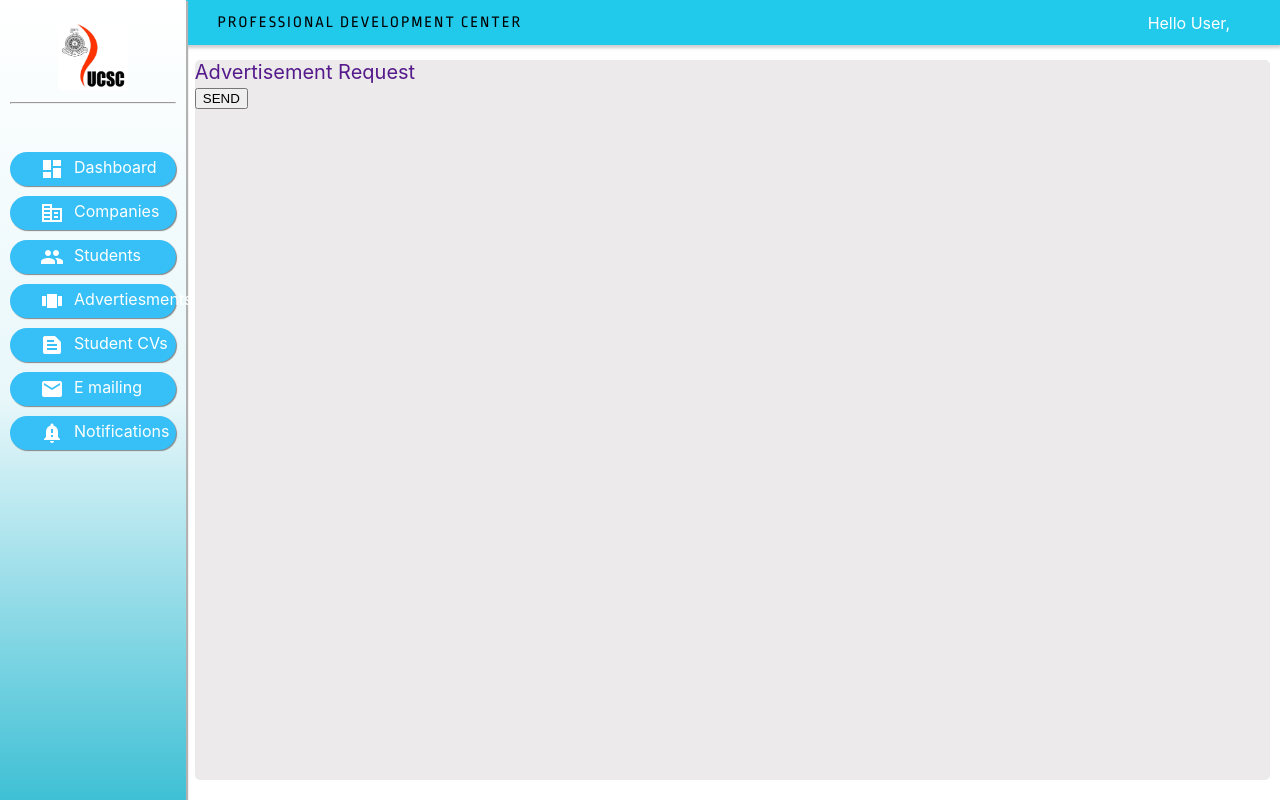
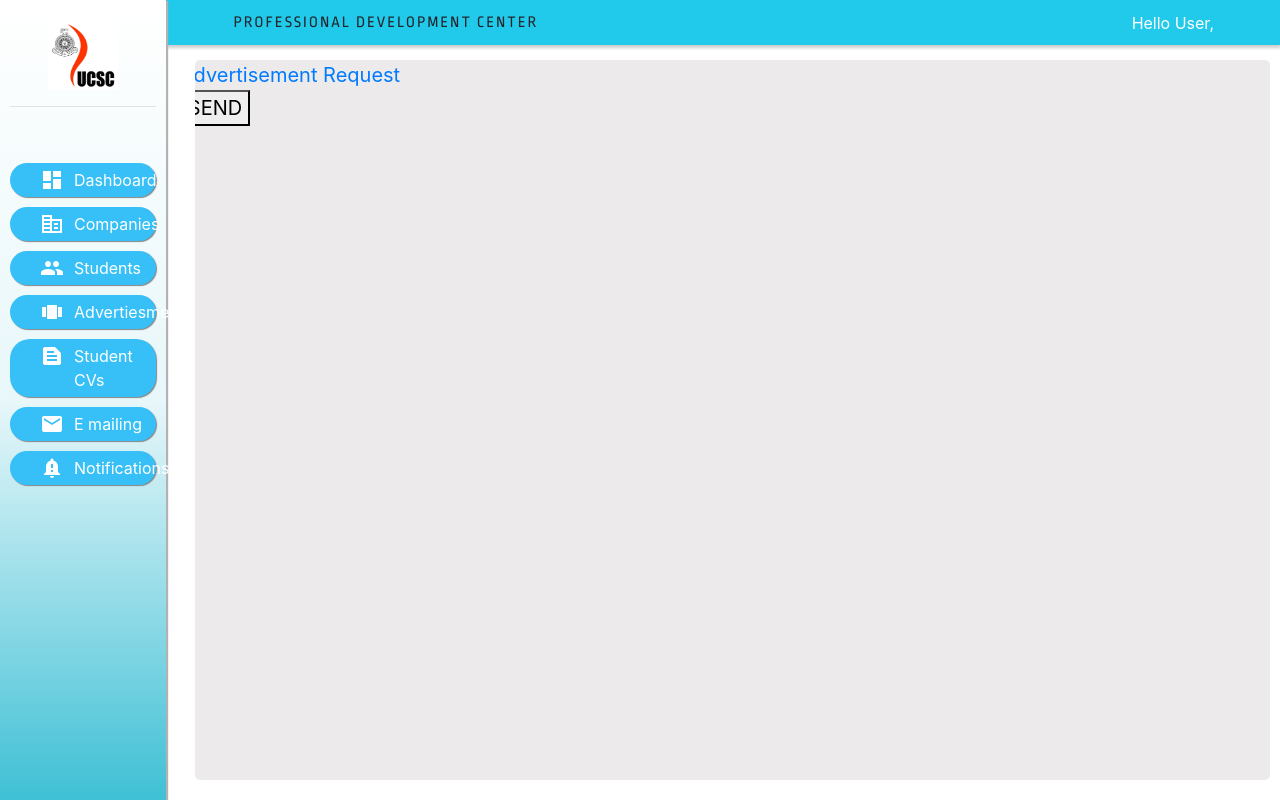
Before and after one commit to shelomi123/dashboard-portal, a React (Create React App) app: page /adverts in a window 1280 px wide. Built offline with nearby package versions, Linux system fonts and the light colour scheme.

Commit message:
bootstrap added

```diff
--- a/package.json
+++ b/package.json
@@ -6,6 +6,7 @@
     "@testing-library/jest-dom": "^4.2.4",
     "@testing-library/react": "^9.3.2",
     "@testing-library/user-event": "^7.1.2",
+    "bootstrap": "^4.5.0",
     "material-design-icons": "^3.0.1",
     "react": "^16.13.1",
     "react-dom": "^16.13.1",
--- a/src/content/adverts.js
+++ b/src/content/adverts.js
@@ -1,6 +1,6 @@
 import React from 'react';
 import '../App.css';
-
+import 'bootstrap/dist/css/bootstrap.css';
 import {Link} from 'react-router-dom';
 
 function Adverts(){
@@ -16,7 +16,7 @@ function Adverts(){
 
 
                <div className="row">
-                    <button /*onClick={this.gologin}*/ type="button" className="adreqSend_btn" style={{ align:'right' }}>
+                    <button /*onClick={this.gologin}*/ type="button" className="adreqSend_btn" style={{ align:'' }}>
                         SEND
                     </button>
 
```
Also changed, not shown: 1 other file (tests, documents, lock files or other folders).
